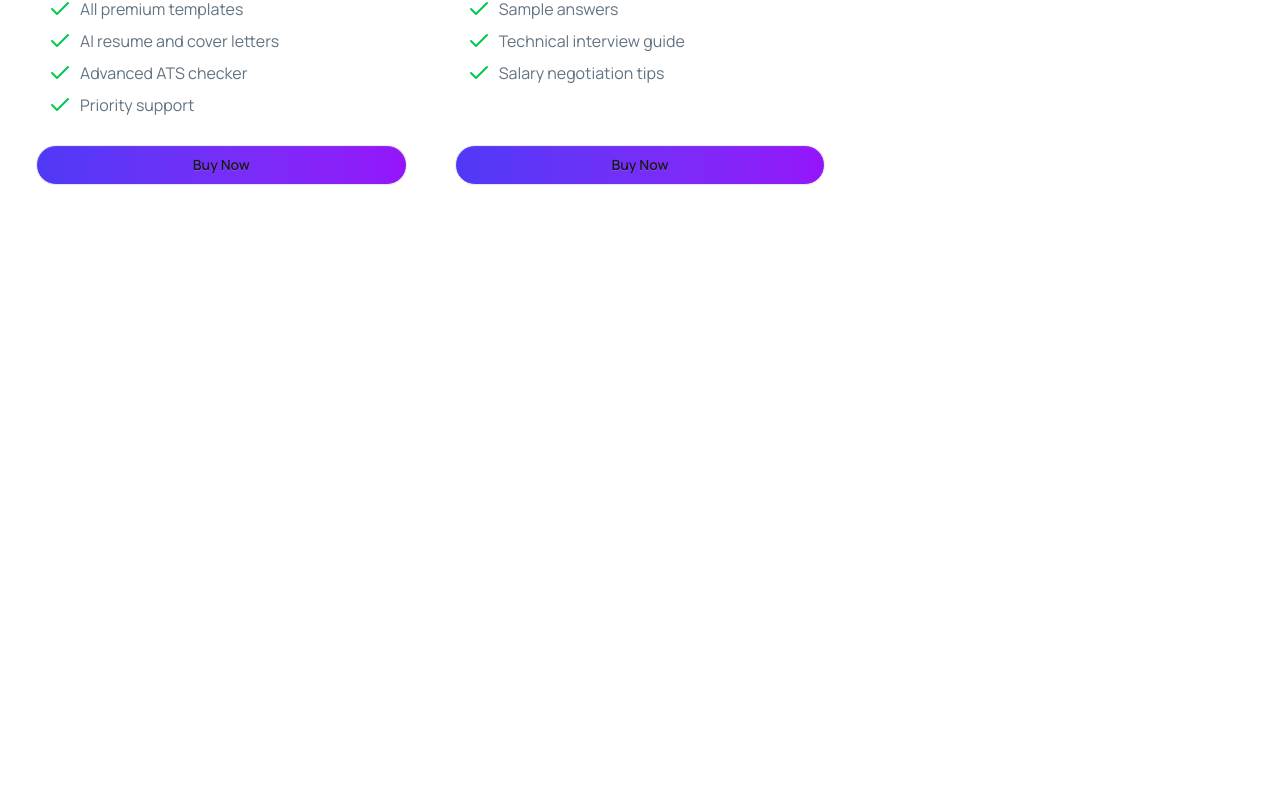
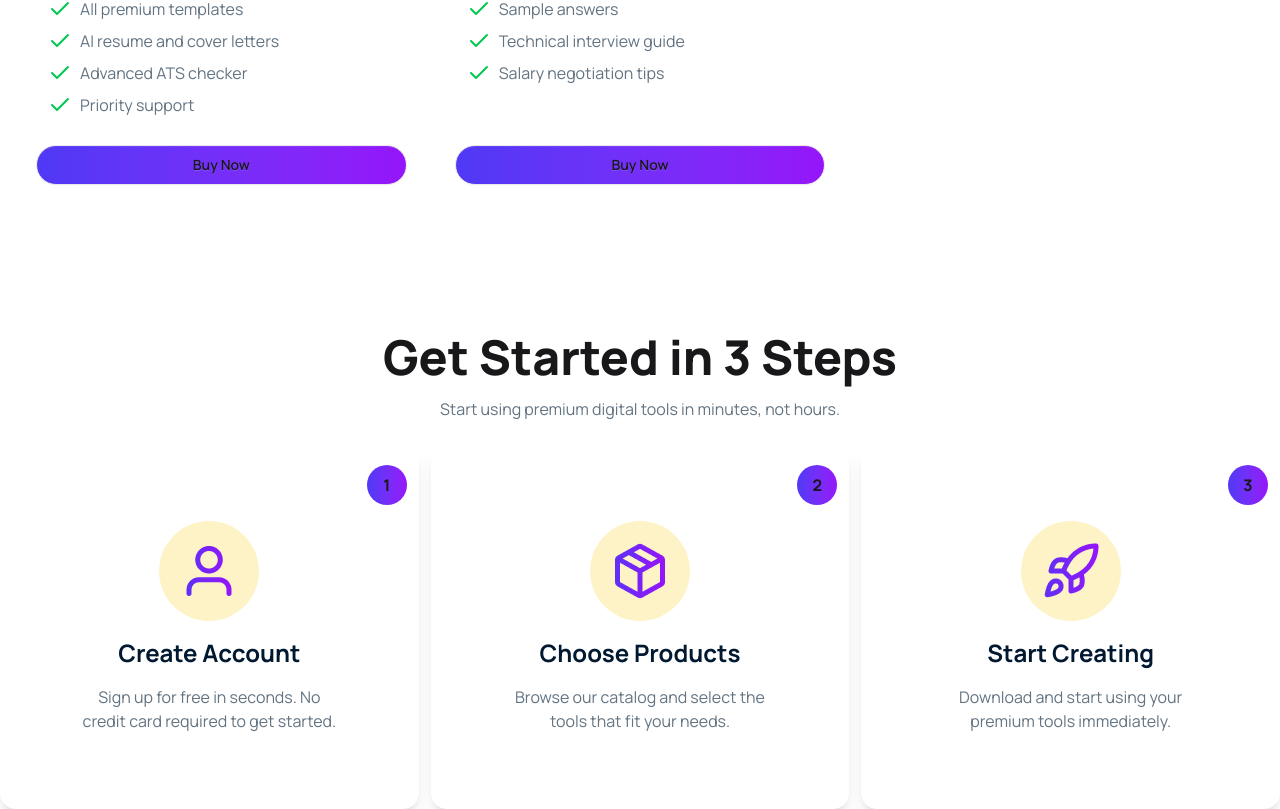
Before and after one commit to SajjadHossaain/assignment-6, a React (Vite) app: page / in a window 1280 px wide. Shown: the part 2746-3555 px from the top of the page. Before the commit the page ends 3079 px from the top, so only its background shows below. Built offline with nearby package versions, Linux system fonts and the light colour scheme.

Commit message:
steps card design

```diff
--- /dev/null
+++ b/public/steps.json
@@ -0,0 +1,20 @@
+[
+  {
+    "id": 1,
+    "title": "Create Account",
+    "description": "Sign up for free in seconds. No credit card required to get started.",
+    "icon": "user.png"
+  },
+  {
+    "id": 2,
+    "title": "Choose Products",
+    "description": "Browse our catalog and select the tools that fit your needs.",
+    "icon": "package.png"
+  },
+  {
+    "id": 3,
+    "title": "Start Creating",
+    "description": "Download and start using your premium tools immediately.",
+    "icon": "rocket.png"
+  }
+]
--- a/src/App.jsx
+++ b/src/App.jsx
@@ -3,6 +3,7 @@ import Navbar from './components/Navbar/Navbar'
 import Hero from './components/Hero/Hero'
 import StatsSection from './components/StatsSection/StatsSection'
 import ProductsSection from './components/ProductsSection/ProductsSection'
+import StepsSection from './components/Steps/Steps'
 import { Suspense } from 'react'
 import axios from 'axios'
 
@@ -27,6 +28,7 @@ function App() {
         <Suspense>
           <ProductsSection></ProductsSection>
         </Suspense>
+        <StepsSection></StepsSection>
       </main>
     </>
   );
--- /dev/null
+++ b/src/components/Steps/Steps.jsx
@@ -0,0 +1,40 @@
+import React, { use } from 'react';
+import UserIcon from '../../assets/user.png';
+import PackageIcon from '../../assets/package.png';
+import rocketIcon from '../../assets/rocket.png'
+import axios from 'axios';
+import StepsCard from './StepsCard';
+
+const icons = {
+  "user.png": UserIcon,
+  "package.png": PackageIcon,
+  "rocket.png": rocketIcon,
+};
+
+const promiseSteps = axios.get('steps.json')
+
+const StepsSection = () => {
+  const stepsDataRes = use(promiseSteps);
+  const stepsData = stepsDataRes.data;
+  console.log(stepsData)
+    return (
+      <section className="container mx-auto">
+        <div className="text-center mb-6">
+          <h1 className="font-extrabold text-5xl mb-4">
+            Get Started in 3 Steps
+          </h1>
+          <p className="text-[#627382]">
+            Start using premium digital tools in minutes, not hours.
+          </p>
+        </div>
+
+        <div className='grid grid-cols-1 md:grid-cols-3 items-center gap-3'>
+          {stepsData.map((step) => (
+            <StepsCard step={step} icon={icons[step.icon]}></StepsCard>
+          ))}
+        </div>
+      </section>
+    );
+};
+
+export default StepsSection;
--- /dev/null
+++ b/src/components/Steps/StepsCard.jsx
@@ -0,0 +1,22 @@
+import React from "react";
+
+const StepsCard = ({ step, icon }) => {
+  const { id, title, description } = step;
+  return (
+    <div className="relative space-y-4 shadow-lg bg-white rounded-2xl">
+      <div className="absolute font-bold right-3 top-5  bg-linear-to-r from-[#4F39F6] to-[#9514FA] w-10 h-10 rounded-full flex justify-center items-center">
+        {id}
+      </div>
+
+      <div className="m-19 flex flex-col justify-center items-center space-y-4">
+        <div className="p-5 bg-amber-100 rounded-full">
+          <img src={icon} alt="" />
+        </div>
+        <h2 className="font-bold text-2xl text-[#001931]">{title}</h2>
+        <p className="text-[#627382] text-center">{description}</p>
+      </div>
+    </div>
+  );
+};
+
+export default StepsCard;
```
Also changed, not shown: 1 other file (tests, documents, lock files or other folders).
